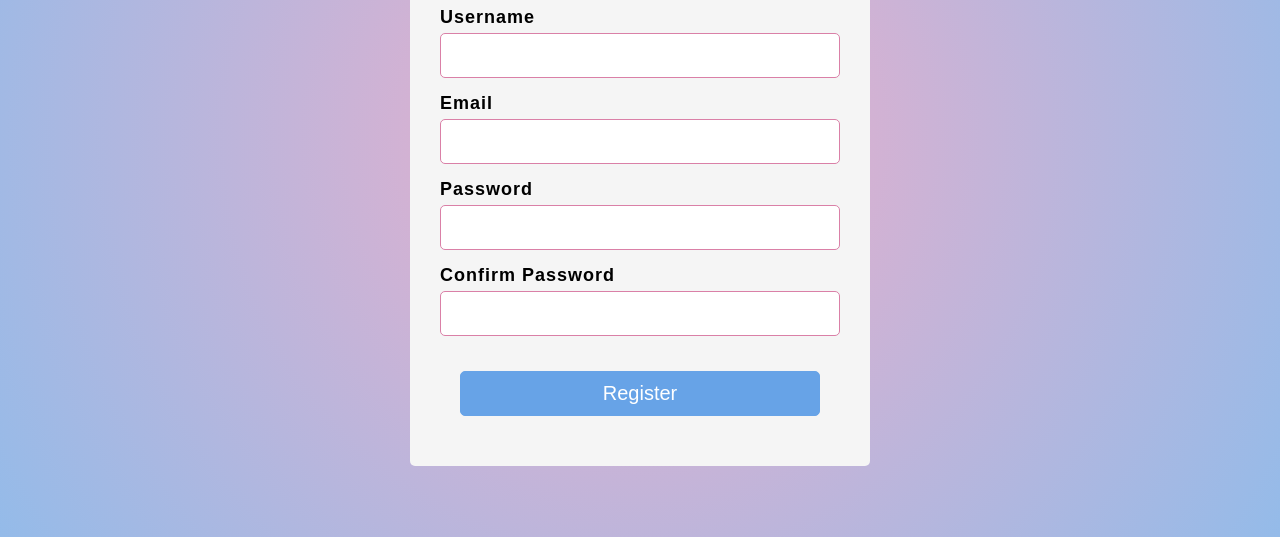
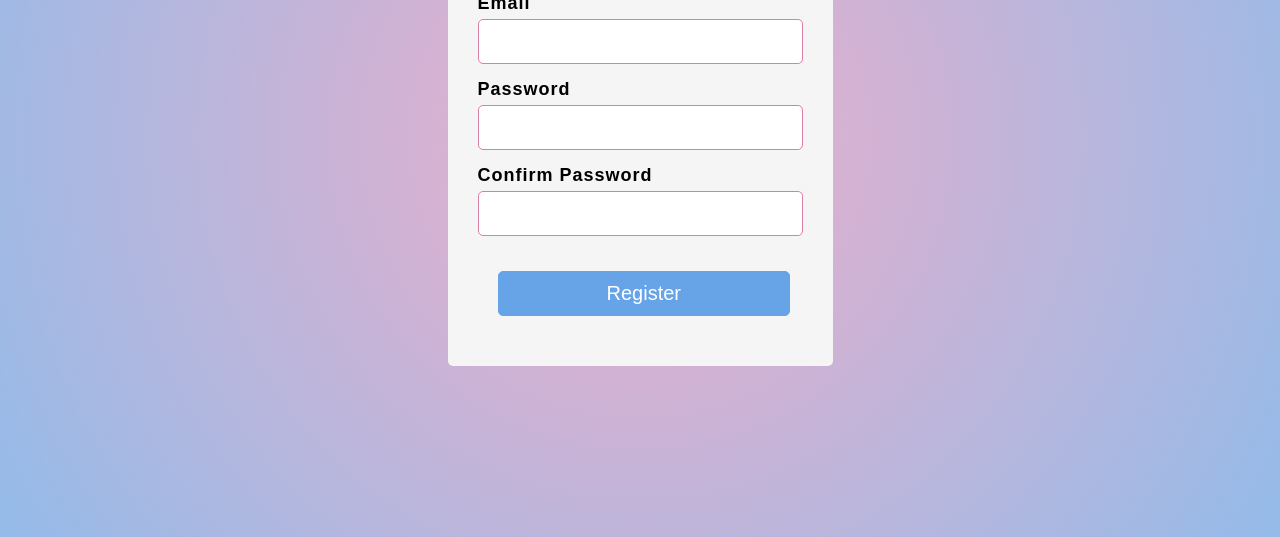
Before and after one commit to rahulvr29/Form-Validation, a plain HTML site: page index.html in a window 1280 px wide. Shown: the part 263-800 px from the top of the page. Drawn offline with Linux system fonts and the light colour scheme.

Commit message:
complete

```diff
--- a/script.js
+++ b/script.js
@@ -56,7 +56,7 @@ function validateInputs(){
     }
     else if(cpasswordVal!==passwordVal){
         success = false;
-        setError(cpassword,'Password does not match so enter the correct password.')
+        setError(cpassword,'Password does not match.')
     }
     else{
         setSuccess(cpassword)
--- a/style.css
+++ b/style.css
@@ -6,8 +6,8 @@ margin: 0;
 font-family: 'Poppins', sans-serif;
 }
 #form{
-  width: 400px;
-  margin: 20vh auto 0 auto;
+  width: 325px;
+  margin: 7.5vh auto 0 auto;
   background-color: whitesmoke;
   border-radius: 5px;
   padding: 30px;
```
